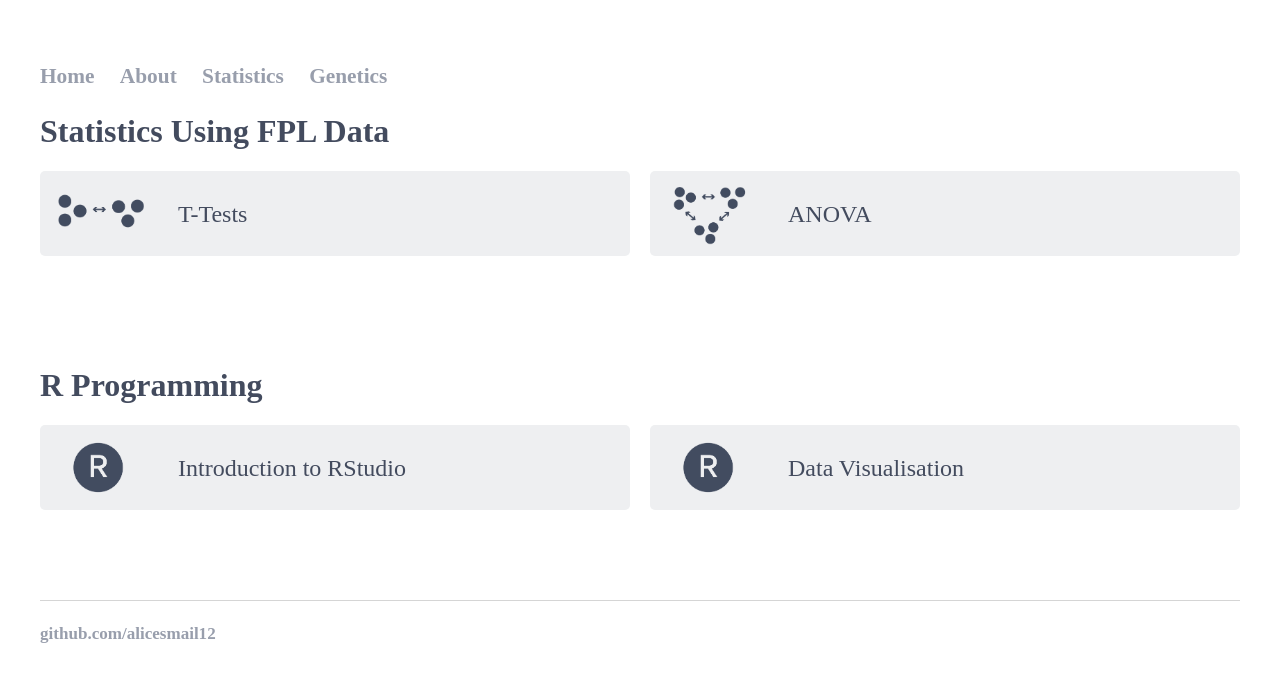
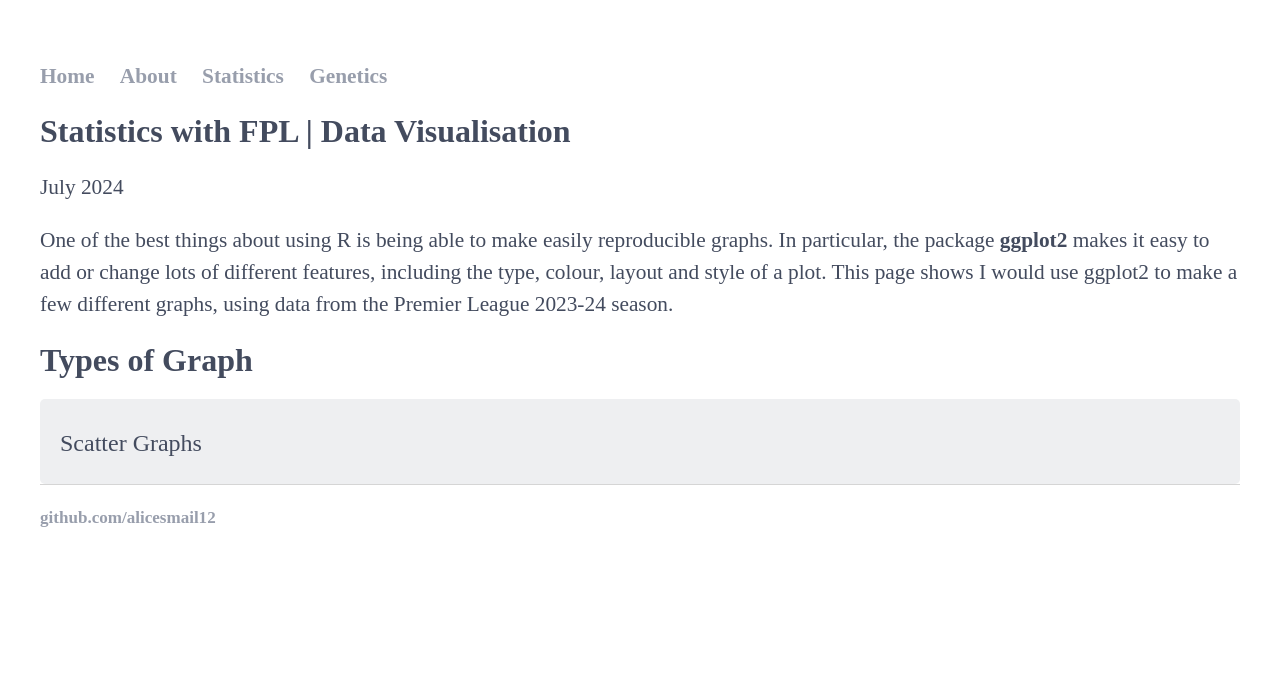
Before and after one commit to alicesmail12/alicesmail12.github.io, a Jekyll site: the page built from Statistics/DataVisualisation-FPL.html, in a window 1280 px wide. Shown: the top 682 px of the page. Built offline with Jekyll 4.4.1, drawn with Linux system fonts in a browser that asks for light colours; some web fonts are replaced.

Commit message:
Update DataVisualisation-FPL.html

```diff
--- a/Statistics/DataVisualisation-FPL.html
+++ b/Statistics/DataVisualisation-FPL.html
@@ -72,42 +72,17 @@ a:hover {
 
 </style>
 <div class="container">
-<h1>Statistics Using FPL Data</h1>
+<h1>Statistics with FPL | Data Visualisation</h1>
+<p>July 2024</p>
+One of the best things about using R is being able to make easily reproducible graphs. In particular, the package <bold>ggplot2</bold> makes it easy to add or change lots of different features, including the type, colour, layout and style of a plot. This page shows I would use ggplot2 to make a few different graphs, using data from the Premier League 2023-24 season.
+<h1>Types of Graph</h1>
 <body>
-    <div class="portfolio">
+    <div class="portfolio1">
         <div class="grid-item">
-            <a href="https://alicesmail12.github.io/Statistics/T-tests.html"  type="button" class="button">
-                <img class="imagefit" src='images/TTestB.png'/>
-		<img class="imagefit2" src='images/TTestW.png'/>
-                <buttontext>T-Tests</buttontext>
+            <a href="https://alicesmail12.github.io/Statistics/ScatterGraph-FPL.html"  type="button" class="button">
+                <buttontext>Scatter Graphs</buttontext>
             </a>
         </div>
-        <div class="grid-item">
-            <a href="https://alicesmail12.github.io/Statistics/ANOVA.html"  type="button" class="button">
-                <img class="imagefit" src='images/ANOVAB.png'/>
-		<img class="imagefit2" src='images/ANOVAW.png'/>
-                <buttontext>ANOVA</buttontext>
-            </a>
-        </div>
-    </div>
-</body>
-<h1>R Programming</h1>
-<body>
-    <div class="portfolio">
-        <div class="grid-item">
-            <a href="https://alicesmail12.github.io/Statistics/Introduction-To-RStudio.html"  type="button" class="button">
-                <img class="imagefit" src='images/RStudioB.png'/>
-		<img class="imagefit2" src='images/RStudioW.png'/>
-                <buttontext>Introduction to RStudio</buttontext>
-            </a>
-    	</div>
-        <div class="grid-item">
-            <a href="https://alicesmail12.github.io/Statistics/DataVisualisation-FPL.html"  type="button" class="button">
-                <img class="imagefit" src='images/RStudioB.png'/>
-		<img class="imagefit2" src='images/RStudioW.png'/>
-                <buttontext>Data Visualisation</buttontext>
-            </a>
-	</div>
-    </div>
+      </div>
 </body>
 </div>
```
